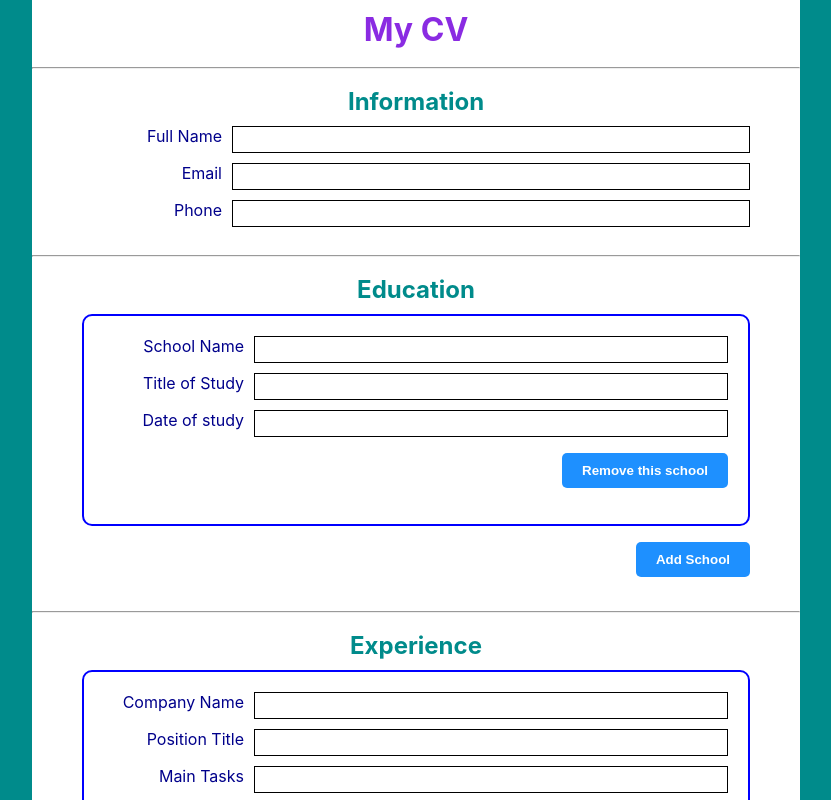
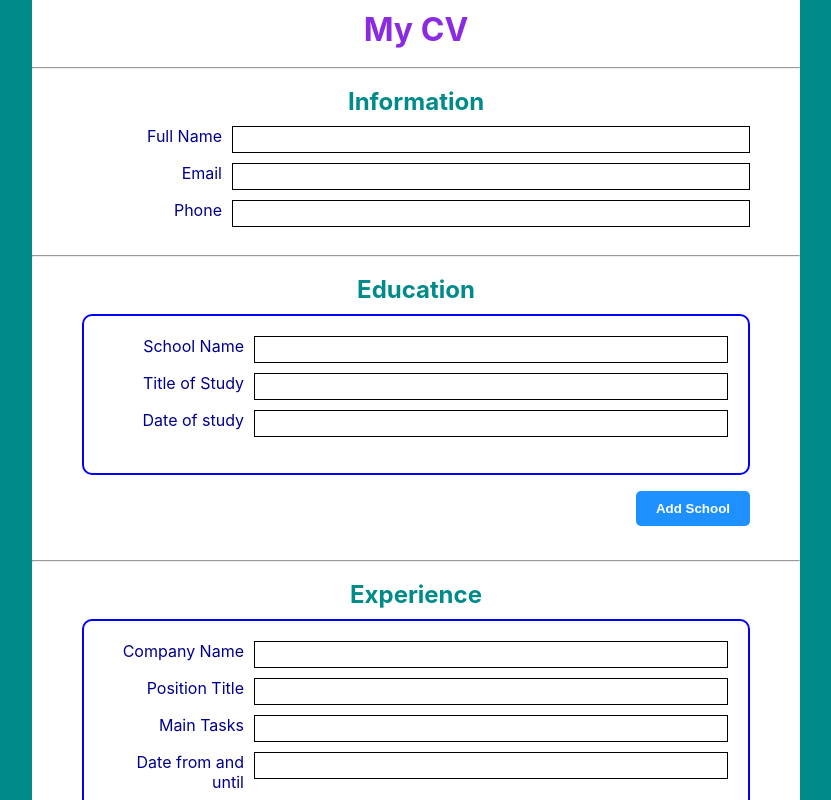
Before and after one commit to SonDo580/CV-application, a React (Create React App) app: page / in a window 1280 px wide. Shown: the top 800 px of the page, without its empty margins (224-1055 px from the left). Built offline with nearby package versions, Linux system fonts and the light colour scheme.

Commit message:
Only allow remove when there're more than 1 item

```diff
--- a/src/components/Education.js
+++ b/src/components/Education.js
@@ -36,6 +36,7 @@ class Education extends Component {
               editMode={this.props.editMode}
               removeSchool={this.removeSchool}
               id={school.id}
+              removeAllowed={this.state.schools.length !== 1}
             />
           );
         })}
--- a/src/components/School.js
+++ b/src/components/School.js
@@ -55,12 +55,14 @@ class School extends Component {
             </div>
 
             <p className="buttonContainer">
+              {this.props.removeAllowed ? (
                 <button
                   type="button"
                   onClick={() => this.props.removeSchool(this.props.id)}
                 >
                   Remove this school
                 </button>
+              ) : null}
             </p>
           </div>
         ) : (
```
Lines whose indentation alone changed are shown as unchanged.
